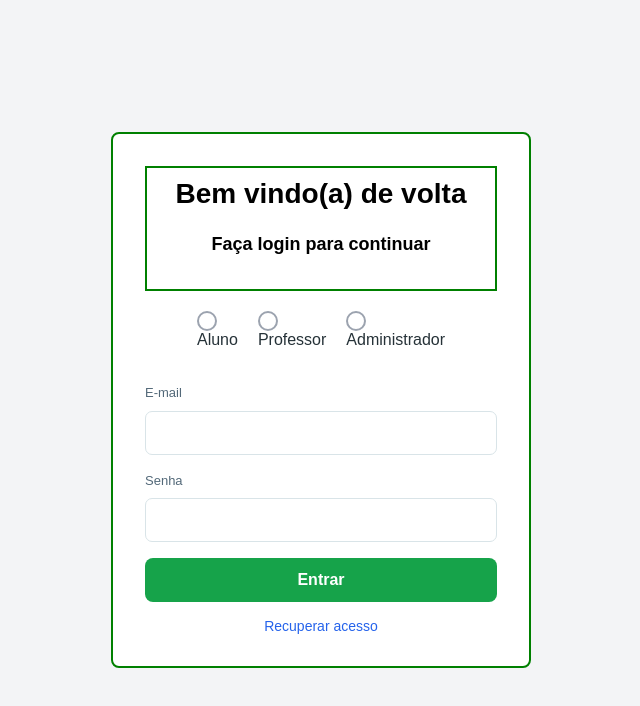
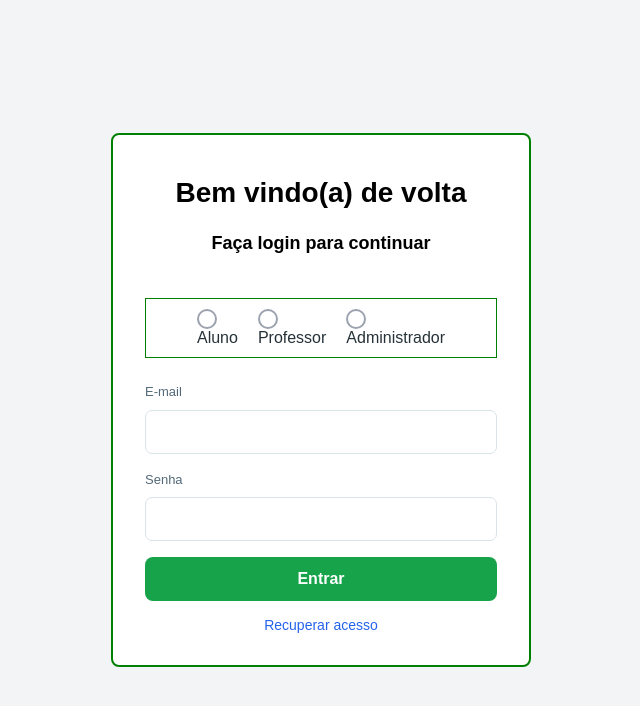
Before and after one commit to DupleExcellence/AcessiblePlatform, a React (Vite) app: page /login in a window 1280 px wide. Shown: the top 706 px of the page, without its empty margins (319-959 px from the left). Built offline with nearby package versions, Linux system fonts and the light colour scheme.

Commit message:
feat: corrige estilos de página Login

```diff
--- a/frontend/src/pages/Login/Login.css
+++ b/frontend/src/pages/Login/Login.css
@@ -29,14 +29,26 @@
   font-size: 18px;
   color: black;
 }
+div.login-perfis{
+  display: flex;
+  justify-content: center;
+  align-items: center;
+}
 
 .login-perfis {
   display: flex;
   justify-content: center;
+  align-items: center;
   gap: 20px;
   margin-bottom: 24px;
   padding: 10px;
   margin-top: 10px;
+  border: green 1px solid;
+}
+span.radio-label{
+  display: flex;
+  align-items: center;
+  justify-content: center;
 }
 
 .login-form {
@@ -77,7 +89,7 @@
   gap: 16px;
 }
 div.header-login{
-    border: 2px green solid;
+
     padding: 10px;
 }
 section.login-card{
```
